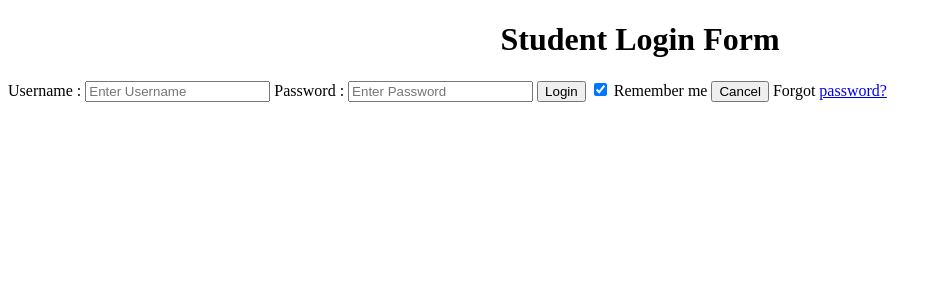
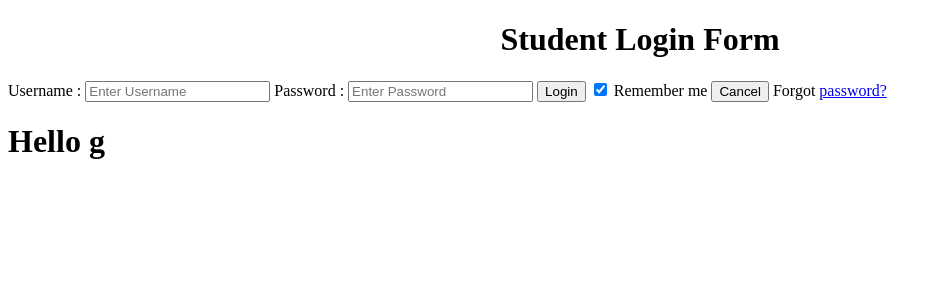
Before and after one commit to Art-Lovers/artsocialmedia, a PHP site: page /PL/html/authenticate/login.php in a window 1280 px wide. Shown: the top 300 px of the page, without its empty margins (0-942 px from the left). Run offline with PHP 8.4, Linux system fonts and the light colour scheme.

Commit message:
added recent components

```diff
--- a/PL/html/authenticate/login.php
+++ b/PL/html/authenticate/login.php
@@ -22,6 +22,7 @@
             Forgot <a href="#"> password? </a>
         </div>
     </form>
+    <h1>Hello g</h1>
 </body>
 
 </html>
```
